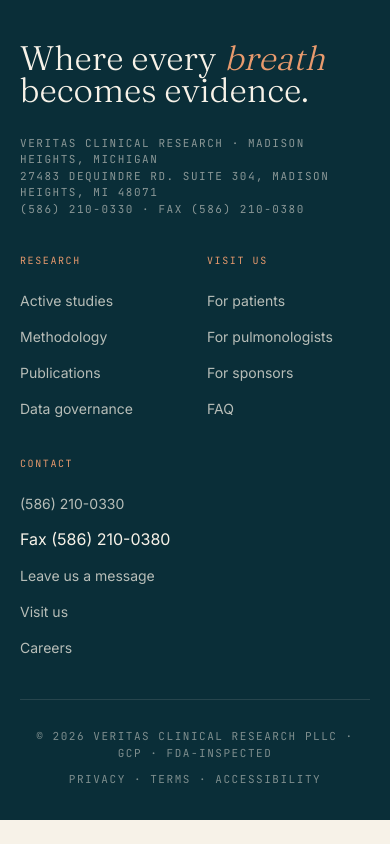
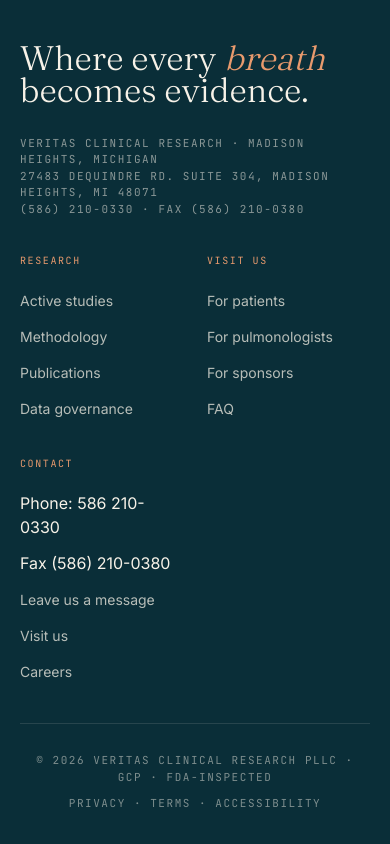
Before and after one commit to francoparodi1979/aprim.github.io, a Next.js app: page / in a window 390 px wide. Shown: the part 10172-11016 px from the top of the page. Before the commit the page ends 10992 px from the top, so only its background shows below. Built offline with nearby package versions, Linux system fonts and the light colour scheme; no server answers.

Commit message:
Footer: show 'Phone: 586 210-0330' styled like the fax line
Co-Authored-By: Claude Opus 5.5 <noreply@anthropic.com>
Claude-Session: https://claude.ai/code/session_016YnggLGVKd9nrYdLYumxpc

```diff
--- a/src/app/globals.css
+++ b/src/app/globals.css
@@ -601,6 +601,11 @@ a {
   color: rgba(242, 237, 227, 0.75);
   transition: color 0.2s;
 }
+/* Phone line: still tap-to-call, but styled like the plain fax line. */
+.site-footer .f-grid a.f-plain {
+  font-size: inherit;
+  color: inherit;
+}
 .site-footer .f-grid a:hover {
   color: var(--color-clay-soft);
 }
--- a/src/components/SiteFooter.tsx
+++ b/src/components/SiteFooter.tsx
@@ -63,7 +63,9 @@ export function SiteFooter() {
           <h5>Contact</h5>
           <ul>
             <li>
-              <a href="tel:+15862100330">(586) 210-0330</a>
+              <a href="tel:+15862100330" className="f-plain">
+                Phone: 586 210-0330
+              </a>
             </li>
             <li>Fax (586) 210-0380</li>
             <li>
```
